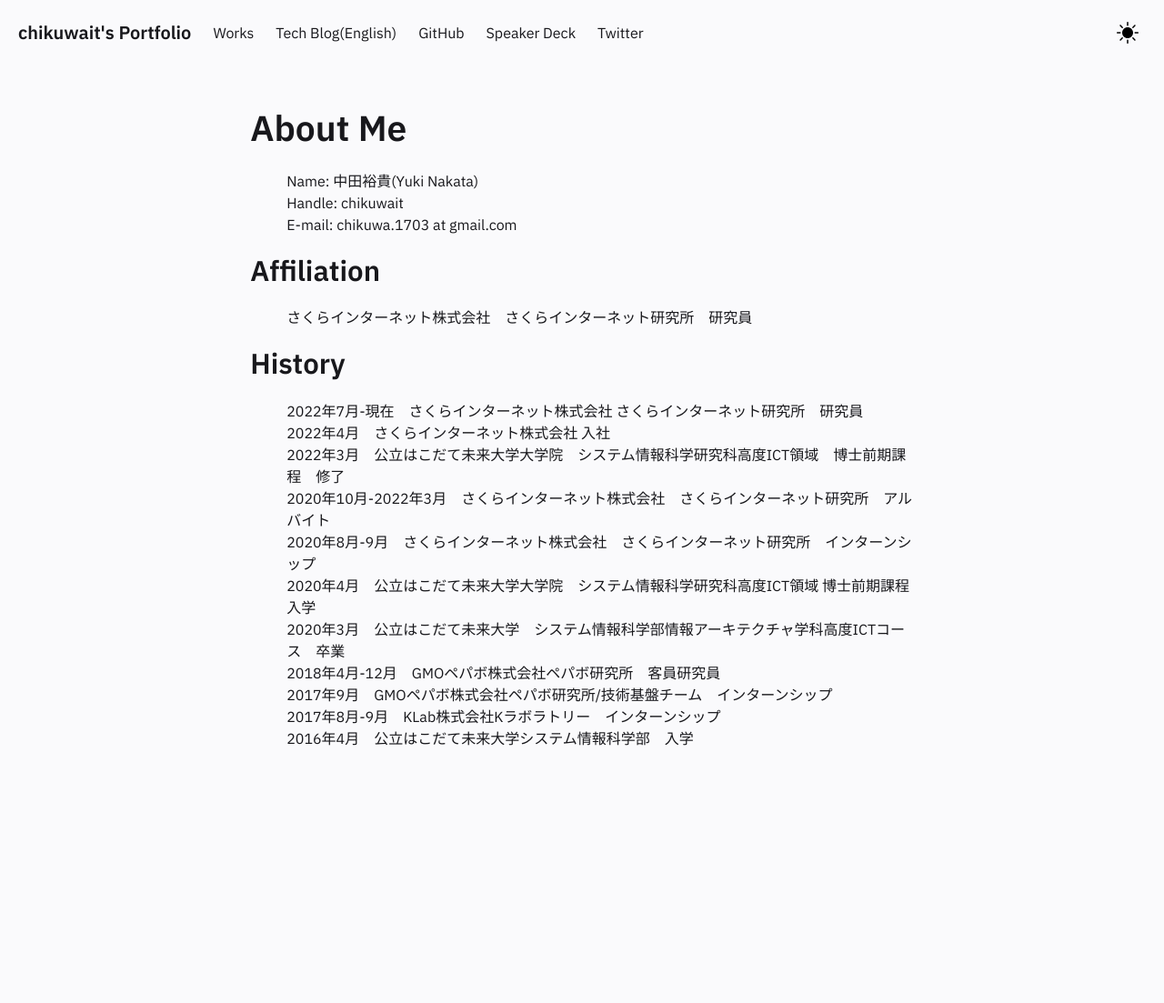
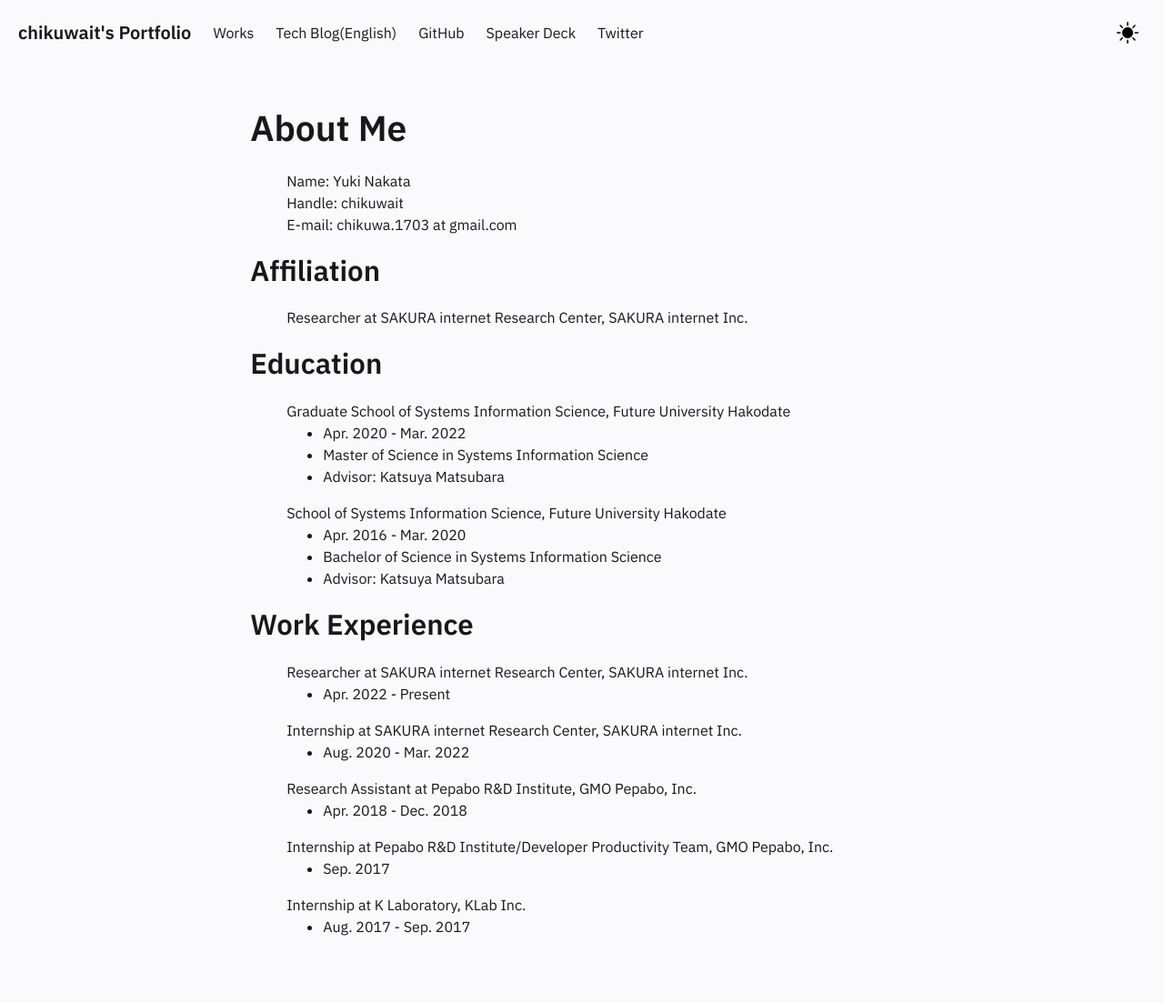
Before and after one commit to chikuwait/chikuwait.github.io, a Jekyll site: the page built from pages/index.md, in a window 1280 px wide. Shown: the whole page at 91% size. Built offline with Jekyll 4.4.1, drawn with Linux system fonts in a browser that asks for light colours; before the commit the page ends 900 px from its top, so only the background shows below that.

Commit message:
Fix Education and Work

```diff
--- a/_includes/Homepage.html
+++ b/_includes/Homepage.html
@@ -3,7 +3,7 @@
         <h1>About Me</h1>
         <p>
             <ul>
-                <li>Name: 中田裕貴(Yuki Nakata)</li>
+                <li>Name: Yuki Nakata</li>
                 <li>Handle: chikuwait</li>
                 <li>E-mail: chikuwa.1703 at gmail.com</li>
             </ul>
@@ -11,23 +11,68 @@
         <h2>Affiliation</h2>
         <p>
             <ul>
-                <li>さくらインターネット株式会社　さくらインターネット研究所　研究員</li>
+                <li>Researcher at SAKURA internet Research Center, SAKURA internet Inc.</li>
             </ul>
 
         </p>
-        <h2>History</h2>
+        <h2>Education</h2>
         <ul>
-            <li>2022年7月-現在　さくらインターネット株式会社 さくらインターネット研究所　研究員
-            <li>2022年4月　さくらインターネット株式会社 入社
-            <li>2022年3月　公立はこだて未来大学大学院　システム情報科学研究科高度ICT領域　博士前期課程　修了
-            <li>2020年10月-2022年3月　さくらインターネット株式会社　さくらインターネット研究所　アルバイト
-            <li>2020年8月-9月　さくらインターネット株式会社　さくらインターネット研究所　インターンシップ
-            <li>2020年4月　公立はこだて未来大学大学院　システム情報科学研究科高度ICT領域 博士前期課程　入学
-            <li>2020年3月　公立はこだて未来大学　システム情報科学部情報アーキテクチャ学科高度ICTコース　卒業
-            <li>2018年4月-12月　GMOペパボ株式会社ペパボ研究所　客員研究員
-            <li>2017年9月　GMOペパボ株式会社ペパボ研究所/技術基盤チーム　インターンシップ
-            <li>2017年8月-9月　KLab株式会社Kラボラトリー　インターンシップ
-            <li>2016年4月　公立はこだて未来大学システム情報科学部　入学
+            <p>
+                <li>Graduate School of Systems Information Science, Future University Hakodate
+                    <ul>
+                        <li>Apr. 2020 - Mar. 2022
+                        <li>Master of Science in Systems Information Science
+                        <li>Advisor: Katsuya Matsubara
+                    </ul>
+                </li>
+            </p>
+            <p>
+                <li>School of Systems Information Science, Future University Hakodate
+                    <ul>
+                        <li>Apr. 2016 - Mar. 2020
+                        <li>Bachelor of Science in Systems Information Science
+                        <li>Advisor: Katsuya Matsubara
+                    </ul>
+                </li>
+            </p>
+        </ul>
+        <h2>Work Experience</h2>
+        <ul>
+            <p>
+                <li>Researcher at SAKURA internet Research Center, SAKURA internet Inc.
+                    <ul>
+                        <li>Apr. 2022 - Present</li>
+                    </ul>
+                </li>
+            </p>
+            <p>
+                <li>Internship at SAKURA internet Research Center, SAKURA internet Inc.
+                    <ul>
+                        <li>Aug. 2020 - Mar. 2022</li>
+                    </ul>
+                </li>
+            </p>
+            <p>
+                <li>Research Assistant at Pepabo R&D Institute, GMO Pepabo, Inc.
+                    <ul>
+                        <li>Apr. 2018 - Dec. 2018</li>
+                    </ul>
+                </li>
+            </p>
+            <p>
+                <li>Internship at Pepabo R&D Institute/Developer Productivity Team, GMO Pepabo, Inc.
+                    <ul>
+                        <li>Sep. 2017</li>
+                    </ul>
+                </li>
+            </p>
+            <p>
+                <li>Internship at K Laboratory, KLab Inc.
+                    <ul>
+                        <li>Aug. 2017 - Sep. 2017</li>
+                    </ul>
+                </li>
+            </p>
           </ul>
     </div>
 </div>
```
